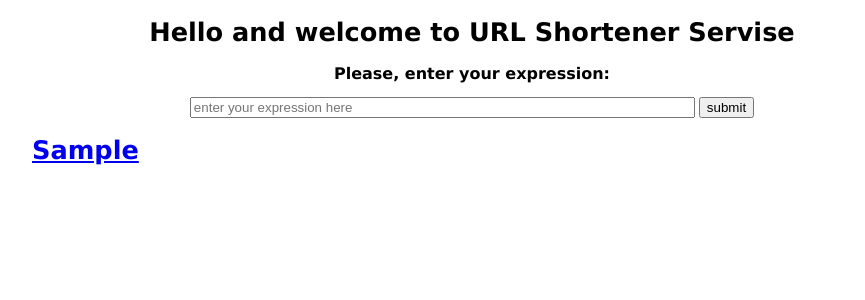
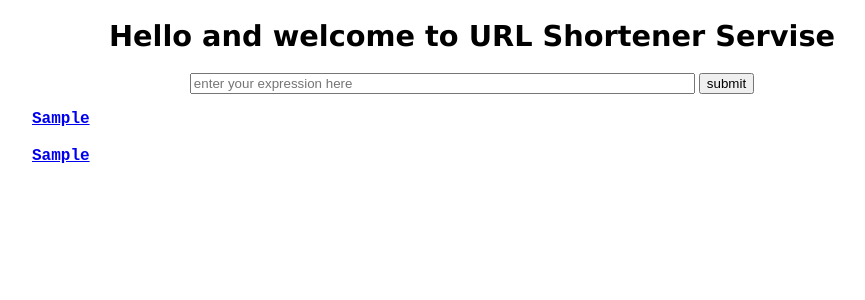
Before and after one commit to angelcoder/linker, a Flask app: template templates/index.html in a window 1280 px wide. Shown: the top 300 px of the page, without its empty margins (168-1033 px from the left). Run offline with Flask 2, Linux system fonts and the light colour scheme; the template is opened without the code that fills it: most values are stand-ins (such as "Sample title", 1, 10 or a date in 2020).

Commit message:
Add files via upload

```diff
--- a/main.py
+++ b/main.py
@@ -1,19 +1,36 @@
 from flask import Flask, render_template, request, redirect
 import shorten_url as su
+import urllib
 
 app = Flask(__name__)
+
 
 @app.route('/')
 def index():
     return render_template('index.html')
 
+
+@app.route('/<url>', methods=['GET'])
+def redirect_origin(url):
+    link = su.original_link(url)
+    return redirect(link, code=302)
+
+
+@app.route('/make-request')
+def make_request():
+    link = request.args.get('urllink')
+    if link:
+        urllib.request.urlopen(link)
+
+    return redirect('https://stackoverflow.com/questions/45040365/flask-redirect-to-page-then-come-back')
+
 @app.route('/', methods=['POST'])
 def getvalue():
-    expression = request.form['urllink']
-    hash = su.link_hash(expression)
-    res = f"http://angelinalogvina.pythonanywhere.com/{hash}"
-    s = '_______________________________________________'
-    return render_template('index.html', n = res)
+    link = request.form['urllink']
+    res = su.link_hash(link)
+    s = 47*'_'
+    res2 = su.original_link(res)
+    return render_template('index.html', n = res, m = res2)
 
 
 if  __name__ == "__main__":
--- a/templates/index.html
+++ b/templates/index.html
@@ -10,46 +10,32 @@
             margin-right: 200px;
         }
               H1 {
-            font-size: 160%;
+            font-size: 180%;
             font-family: Verdana, Arial, Helvetica, sans-serif;
             color: BLACK;
         }
-                      H2 {
-            font-size: 100%;
-            font-family: Verdana, Arial, Helvetica, sans-serif;
-            color: BLACK;
-        }
-             H3 {
-            font-size: 110%;
-            font-family: Courier New, Arial, Helvetica, sans-serif;
-            line-height: 1.5;
-            color: BLACK;
-        }
-                 H4 {
+
+              H2 {
             font-size: 100%;
             font-family: Courier New, Arial, Helvetica, sans-serif;
             line-height: 1.5;
             color: BLACK;
         }
-                         H5 {
-            font-size: 80%;
-            font-family: Courier New, Arial, Helvetica, sans-serif;
-            line-height: 1.5;
-            color: BLACK;
-        }
+
         </style>
     </head>
     <body>
 
     <center>
             <h1>Hello and welcome to URL Shortener Servise</h1>
-            <h2>Please, enter your expression: </h2>
+
             <form name = "passdata" action = "." method = "post">
                 <input type="text" name="urllink" size = 60 value = "" placeholder="enter your expression here">
                 <input type="submit" value="submit">
             </form>
         </center>
-            <h1><a target="_blank" href={{n}}>{{n}}</a></h1>
+            <h2><a target="_blank" href={{n}}>{{n}}</a></h2>
+            <h2><a target="_blank" href={{m}}>{{m}}</a></h2>
 
     </body>
 </html>
```
Also changed, not shown: shorten_url.py (+15 -2 lines), flask_app.db.
